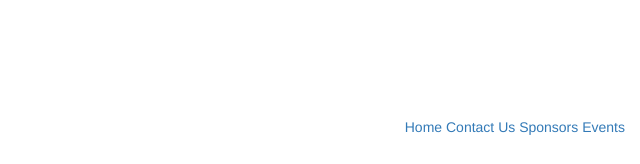
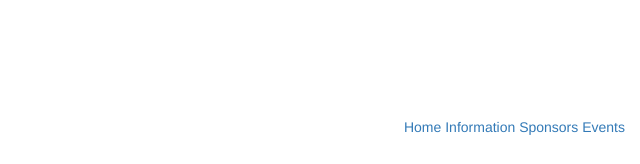
Before and after one commit to UrchinZ/FH_Web, a plain HTML site: page content/sponsors.html in a window 1280 px wide. Shown: the top 164 px of the page, 640-1280 px from the left. Drawn offline with nearby package versions, Linux system fonts and the light colour scheme.

Commit message:
fix contact us
to information in sponsors.html

```diff
--- a/content/sponsors.html
+++ b/content/sponsors.html
@@ -16,7 +16,7 @@
 		</div>
 		<div class="text-right" id="nav">
 			<a href="../index.html">Home</a>
-			<a href="info.html">Contact Us</a>
+			<a href="info.html">Information</a>
 			<a href="sponsors.html">Sponsors</a>
 			<a href="events.html">Events</a>
 		</div>
```
Also changed, not shown: 1 other file.
